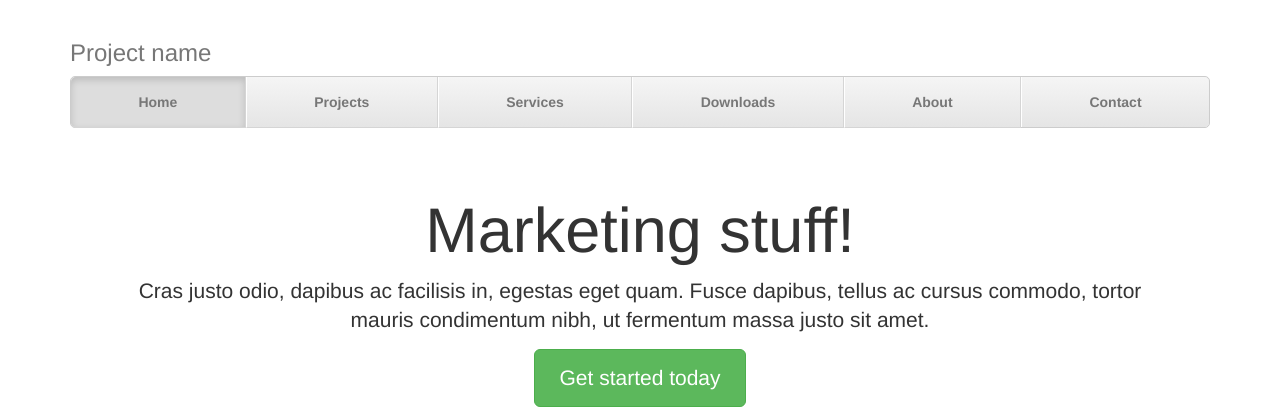
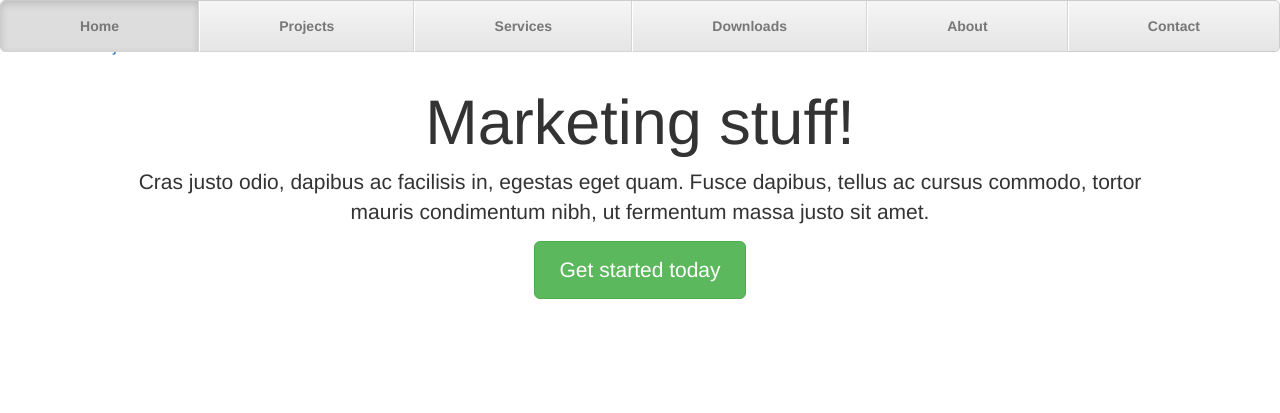
Before and after one commit to asdgh1000/web2, a Django app: page / in a window 1280 px wide. Shown: the top 413 px of the page. Run offline with Django 3.2, Linux system fonts and the light colour scheme; some libraries are stand-ins or nearby versions.

Commit message:
页面优化

```diff
--- a/mainSite/urls.py
+++ b/mainSite/urls.py
@@ -2,6 +2,7 @@ from django.conf.urls import url
 
 from . import views
 
+app_name = "mainSite"
 urlpatterns = [
     url(r'^$', views.index, name='index'),
 ]
--- a/templates/base.html
+++ b/templates/base.html
@@ -31,9 +31,11 @@
     <!-- The justified navigation menu is meant for single line per list item.
          Multiple lines will require custom code not provided by Bootstrap. -->
     <div class="masthead">
-        <h3 class="text-muted">Project name</h3>
         <nav>
-            <ul class="nav nav-justified">
+            <div class="navbar-header">
+                <a href="{% url 'mainSite:index'  %}" class="navbar-brand">Project name</a>
+            </div>
+            <ul class="nav nav-justified navbar-fixed-top">
                 <li class="active"><a href="#">Home</a></li>
                 <li><a href="#">Projects</a></li>
                 <li><a href="#">Services</a></li>
```
